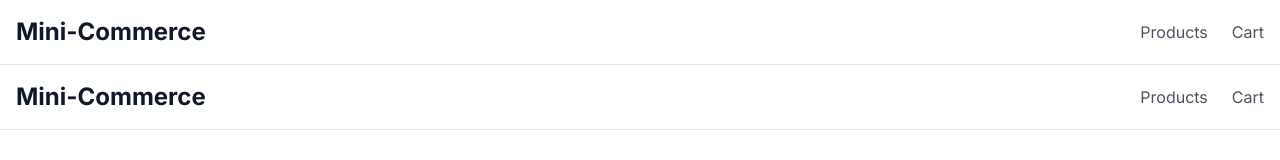
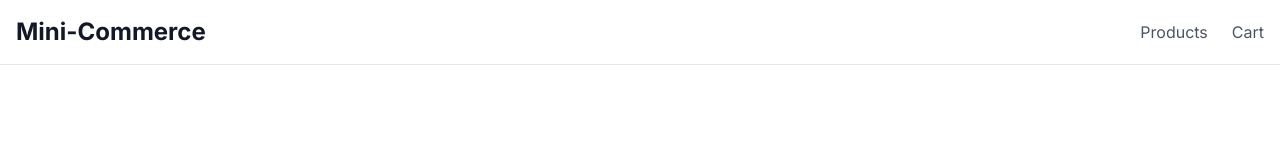
Before and after one commit to OlawaleP/stackbuld-e-commerce, a Next.js app: page / in a window 1280 px wide. Shown: the top 160 px of the page. Built offline with nearby package versions, Linux system fonts and the light colour scheme; no server answers.

Commit message:
Fix: global layout

```diff
--- a/app/layout.tsx
+++ b/app/layout.tsx
@@ -1,7 +1,5 @@
 import './globals.css';
 import { Inter } from 'next/font/google';
-import { Header } from '@/components/organisms/Header';
-import { Footer } from '@/components/organisms/Footer';
 import { Providers } from './providers';
 
 const inter = Inter({ subsets: ['latin'] });
@@ -42,11 +40,7 @@
     <html lang="en">
       <body className={inter.className}>
         <Providers>
-          <div className="flex min-h-screen flex-col">
-            <Header />
-            <main className="flex-1">{children}</main>
-            <Footer />
-          </div>
+          {children}
         </Providers>
       </body>
     </html>
```
